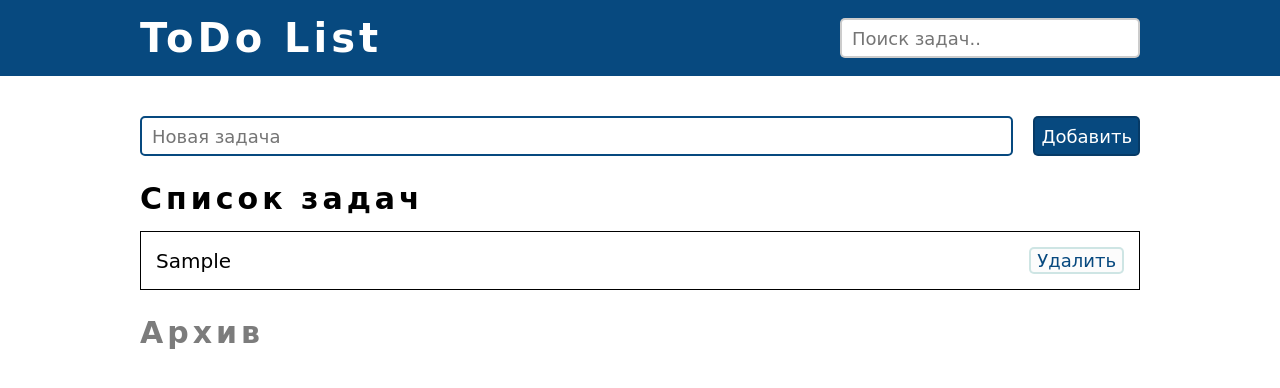
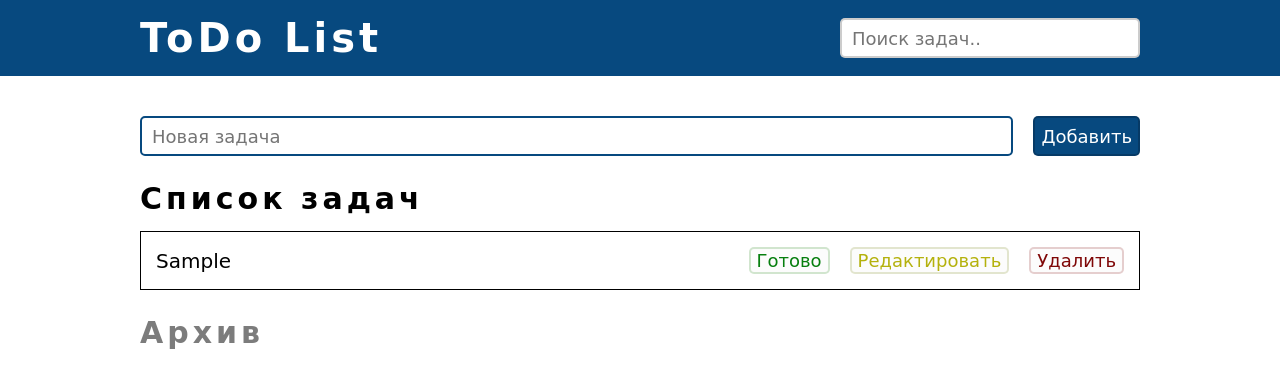
Before and after one commit to ndrsh-smir/portfolioToDoList, a plain HTML site: page index.html in a window 1280 px wide. Both pictures are taken after typing "Sample" into the empty fields and a click on the input "Добавить". Drawn offline with Linux system fonts and the light colour scheme; a web font is replaced by a local one.

Commit message:
added edit and done btns to html&css

```diff
--- a/index.html
+++ b/index.html
@@ -22,14 +22,20 @@
       </form>
       <h2 class="title">Список задач</h2>
       <ul class="tasks">
-        <!-- <li class="tasks__item">
+        <li class="tasks__item">
           Сверстать шапку сайта
-          <input type="button" data-action="delete" class="tasks__btn" value="Удалить">
-        </li> -->
+          <div class="tasks__item-btns">
+            <input type="button" data-action="done" class="tasks__btn" value="Готово">
+            <input type="button" data-action="edit" class="tasks__btn" value="Редактировать">
+            <input type="button" data-action="delete" class="tasks__btn" value="Удалить">
+          </div>
+        </li>
       </ul>
       <h2 class="title archive__title">Архив</h2>
       <ul class="archive">
-
+        <!-- <li class="archive__item">
+          Сверстать шапку сайта
+        </li> -->
       </ul>
     </div>
   </main>
--- a/script.js
+++ b/script.js
@@ -1,3 +1,6 @@
+let tasks = JSON.parse(localStorage.getItem('tasks')) || [];
+
+
 // Добавление новой задачи
 
 const form = document.getElementById('addNewTaskForm');
@@ -6,24 +9,29 @@ const tasksSelector = document.querySelector('.tasks');
 
 form.addEventListener('submit', addNewTask);
 
+function createTask(value){
+    const task = document.createElement('li');
+    task.classList.add('tasks__item');
+    task.innerHTML = `<div class="tasks__item-btns">
+            <input type="button" data-action="done" class="tasks__btn" value="Готово">
+            <input type="button" data-action="edit" class="tasks__btn" value="Редактировать">
+            <input type="button" data-action="delete" class="tasks__btn" value="Удалить">
+          </div>`;
+    task.prepend(value);
+    return task;
+}
+
 function addNewTask(e){
     e.preventDefault();
 
-    const newTask = document.createElement('li');
-    newTask.classList.add('tasks__item');
+    if (tasks.includes(newTaskInput.value)) return alert('У вас уже есть такая задача');
+    if (!newTaskInput.value) return;
+    const newTask = createTask(newTaskInput.value);
 
-    if (!newTaskInput.value) return;
-    newTask.textContent = newTaskInput.value;
-
-    const newTaskDelBtn = document.createElement('input');
-    newTaskDelBtn.type = 'button';
-    newTaskDelBtn.setAttribute('data-action', 'delete');
-    newTaskDelBtn.classList.add('tasks__btn');
-    newTaskDelBtn.value = 'Удалить';
-    newTask.append(newTaskDelBtn);
 
     tasks.push(`${newTaskInput.value}`);
     localStorage.setItem('tasks', JSON.stringify(tasks));
+
 
     newTaskInput.value = '';
     newTaskInput.focus();
@@ -37,16 +45,15 @@ function addNewTask(e){
 tasksSelector.addEventListener('click', removeTask);
 
 
-
 function removeTask(e){
     if (e.target.getAttribute('data-action') == 'delete'){
         if (confirm('Удалить задачу?')){
             let deletingTask = tasks.indexOf(e.target.parentElement.innerText);
             tasks.splice(deletingTask, 1);
             localStorage.setItem('tasks', JSON.stringify(tasks));
-            // При одинаковых задачах будет при перезагрузке меняться последовательность, можно конечно добавить проверку на уникальность при добавлении
 
-            e.target.parentElement.remove();
+
+            e.target.parentElement.parentElement.remove();
         }
     }
 }
@@ -70,15 +77,12 @@ function filterTasks() {
 
 
 // Сохранение задач
-let tasks = JSON.parse(localStorage.getItem('tasks')) || [];
-
 
 function showTasksOnPage(){
     tasksSelector.innerHTML = "";
-    tasks.forEach(function(task){
-    tasksSelector.innerHTML += `<li class="tasks__item">${task}
-<input type="button" data-action="delete" class="tasks__btn" value="Удалить">
-</li>`
+    tasks.forEach(task => {
+    console.log(createTask(task));
+    tasksSelector.append(createTask(task));
 })
 }
 
--- a/style.css
+++ b/style.css
@@ -28,6 +28,7 @@ input {
   border-radius: 5px;
   font-size: 18px;
 }
+
 input:focus {
   border: 2px solid #07497f;
   outline: none;
@@ -103,18 +104,35 @@ input[type="button"], input[type="submit"] {
   border-left-width: 1px;
 }
 
-.tasks__item:first-child {
+.tasks__item:first-child, .archive__item:first-child {
   border-top-width: 1px;
 }
 
-.tasks__item:last-child {
+.tasks__item:last-child, .archive__item:last-child {
   border-bottom-width: 1px;
 }
 
-.tasks__btn {
+.tasks__item-btns{
+  display: flex;
+  gap: 20px;
+}
+
+.tasks__btn[data-action=delete]{
   background-color: #fcfcfc;
-  color: #07497f;
-  border-color: #077f7d30;
+  color: #7f0707;
+  border-color: #7f070730;
+}
+
+.tasks__btn[data-action=edit]{
+  background-color: #fcfcfc;
+  color: #b4b10d;
+  border-color: #717f0730;
+}
+
+.tasks__btn[data-action=done]{
+  background-color: #fcfcfc;
+  color: #077f0f;
+  border-color: #157f0730;
 }
 
 .archive__title{
@@ -123,5 +141,6 @@ input[type="button"], input[type="submit"] {
 }
 
 .archive__item{
+  color: #7c7c7c;
   border-color: #7c7c7c;
 }
```
